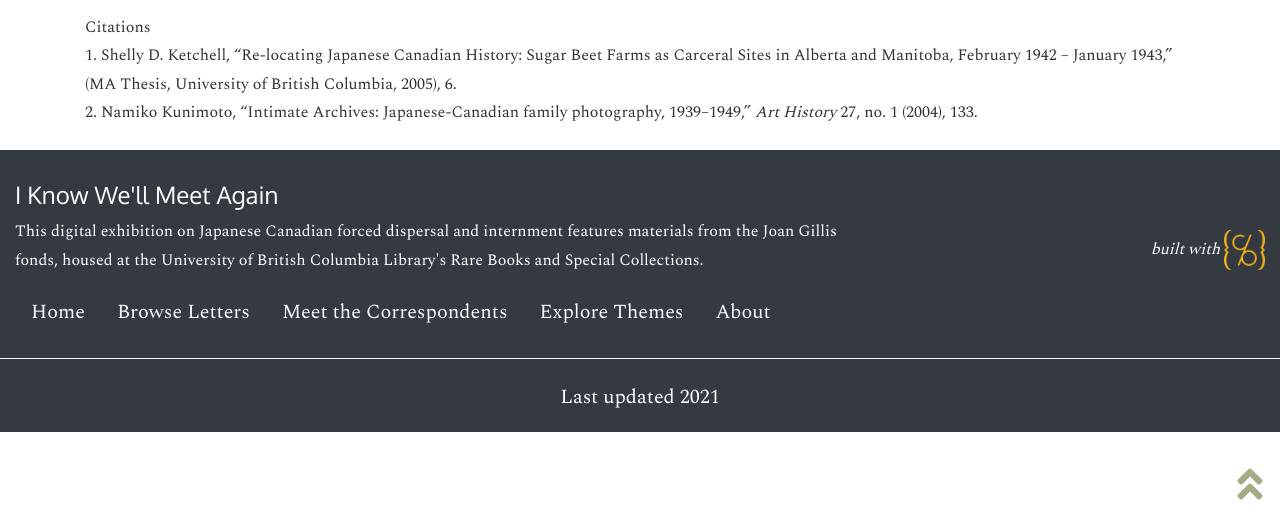
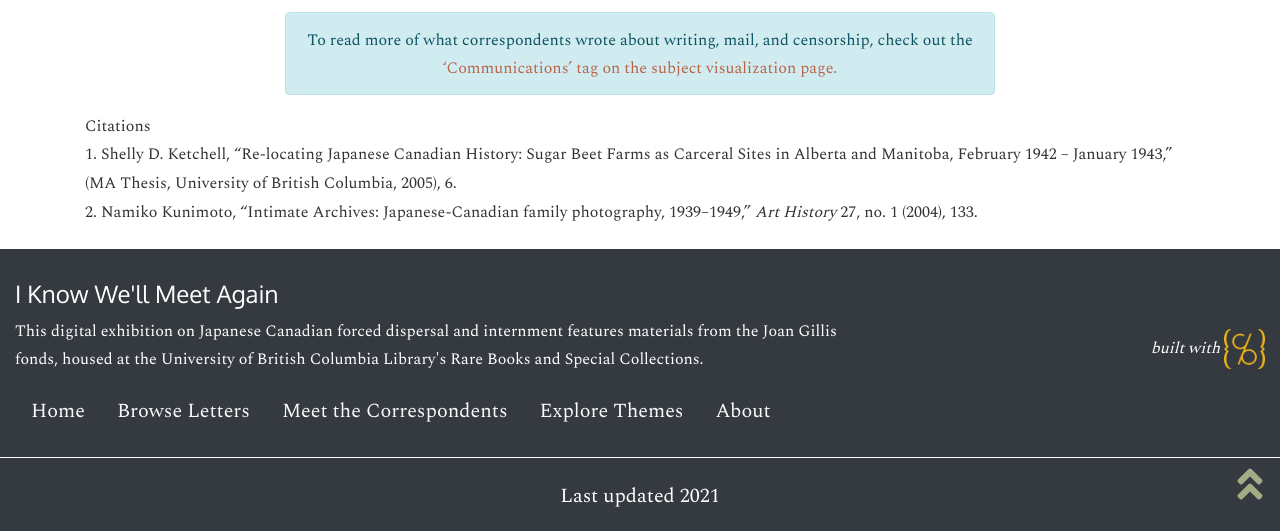
Before and after one commit to ubc-library-rbsc/gillis-2021, a Jekyll site: the page built from pages/communications.md, in a window 1280 px wide and 900 px high, scrolled down 2855 px, cut to the strip 369-900 px from the top of the window. Built offline with Jekyll 4.4.1, drawn with Linux system fonts in a browser that asks for light colours.

Commit message:
Update communications.md

```diff
--- a/pages/communications.md
+++ b/pages/communications.md
@@ -77,6 +77,14 @@ Of the letters from the Gillis fonds that are included in this exhibit, none of
 {% include feature/card.html header="Example: The Old Peat Plant" text="<small>No Joan, I do not know what kind of secret, if any, that old peat plant is, but I guess the censor does know what to censor eh what?</small><br>
 Peat was used during peat was used to pack munitions and in the construction of fire bombs. It is possible that information about the peat plant that Joan was working at was censored for this reason." objectid="https://cdn.discordapp.com/attachments/798302352737566730/868167545402843136/Screen_Shot_2021-07-23_at_9.27.14_AM.png" width="75" centered=true %}
 
+<div class="container">
+  <div class="row justify-content-center">
+    <div class="col-md-8">
+      {% include feature/alert.html text="<small>To read more of what correspondents wrote about writing, mail, and censorship, check out the <a href='https://ubc-library-rbsc.github.io/gillis-2021_ohd/subjects.html?filter=Communications'> 'Communications' tag on the subject visualization page.</a></small>" color="info" align="center"%}
+    </div>
+  </div>
+</div>
+
 <small>Citations</small><br>
 <small>1. Shelly D. Ketchell, “Re-locating Japanese Canadian History: Sugar Beet Farms as Carceral Sites in Alberta and Manitoba, February 1942 – January 1943,” (MA Thesis, University of British Columbia, 2005), 6.</small> <br>
 <small>2. Namiko Kunimoto, "Intimate Archives: Japanese-Canadian family photography, 1939–1949," <em> Art History</em> 27, no. 1 (2004), 133.</small>
```
